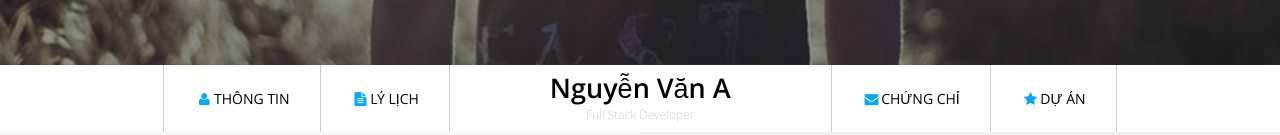
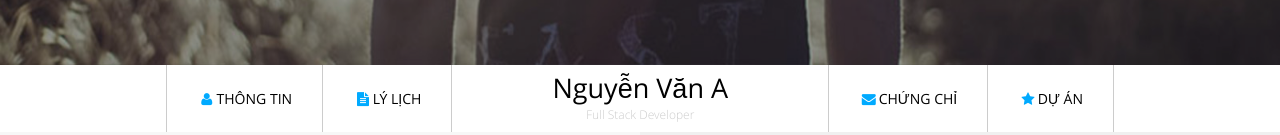
Before and after one commit to Pengu-lab/assignment003.github.io, a plain HTML site: page index.html in a window 1280 px wide. Shown: the part 665-800 px from the top of the page. Drawn offline with Linux system fonts and the light colour scheme.

Commit message:
Update laptop.css

```diff
--- a/css/laptop.css
+++ b/css/laptop.css
@@ -186,7 +186,7 @@ ul li::before {
 }
 
 .details_name {
-  font-family: "open_sanssemibold", sans-serif;
+  font-family: "open_sansregular", sans-serif;
   font-weight: 500;
 }
 
```
